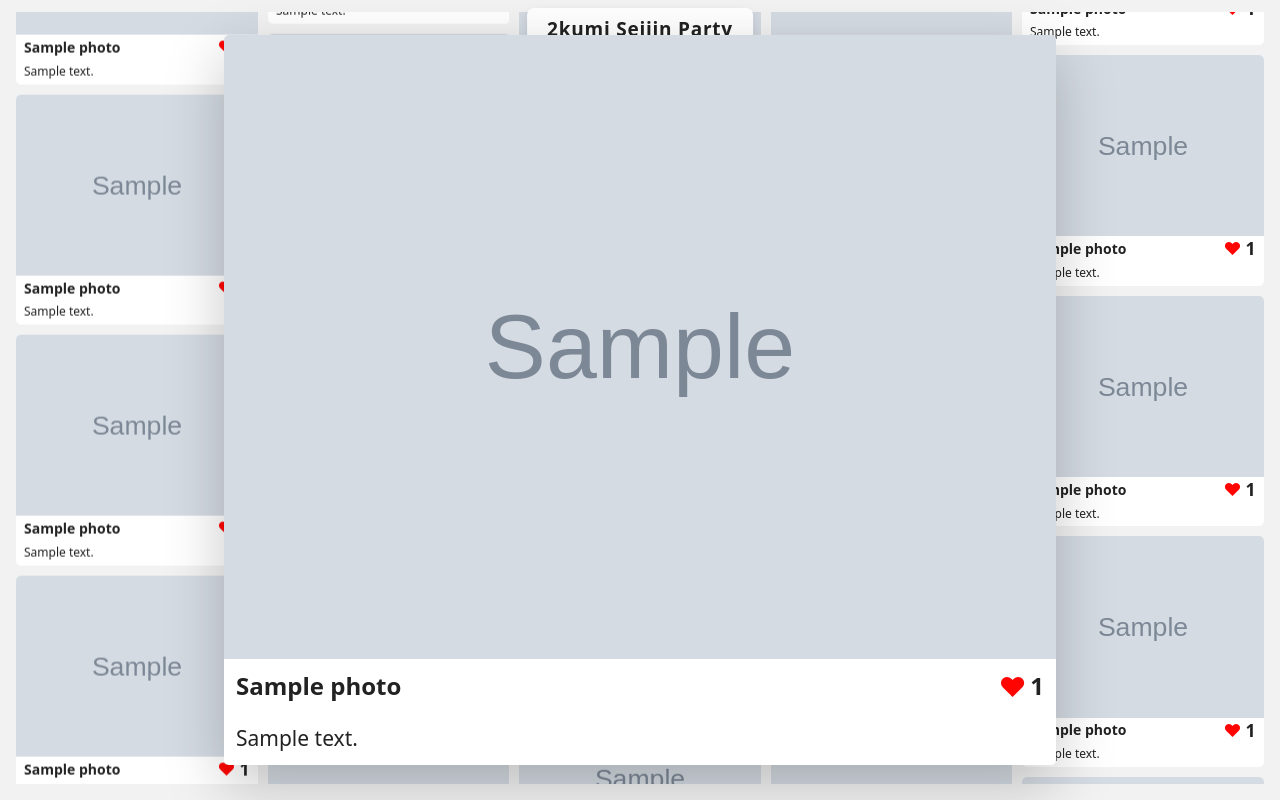
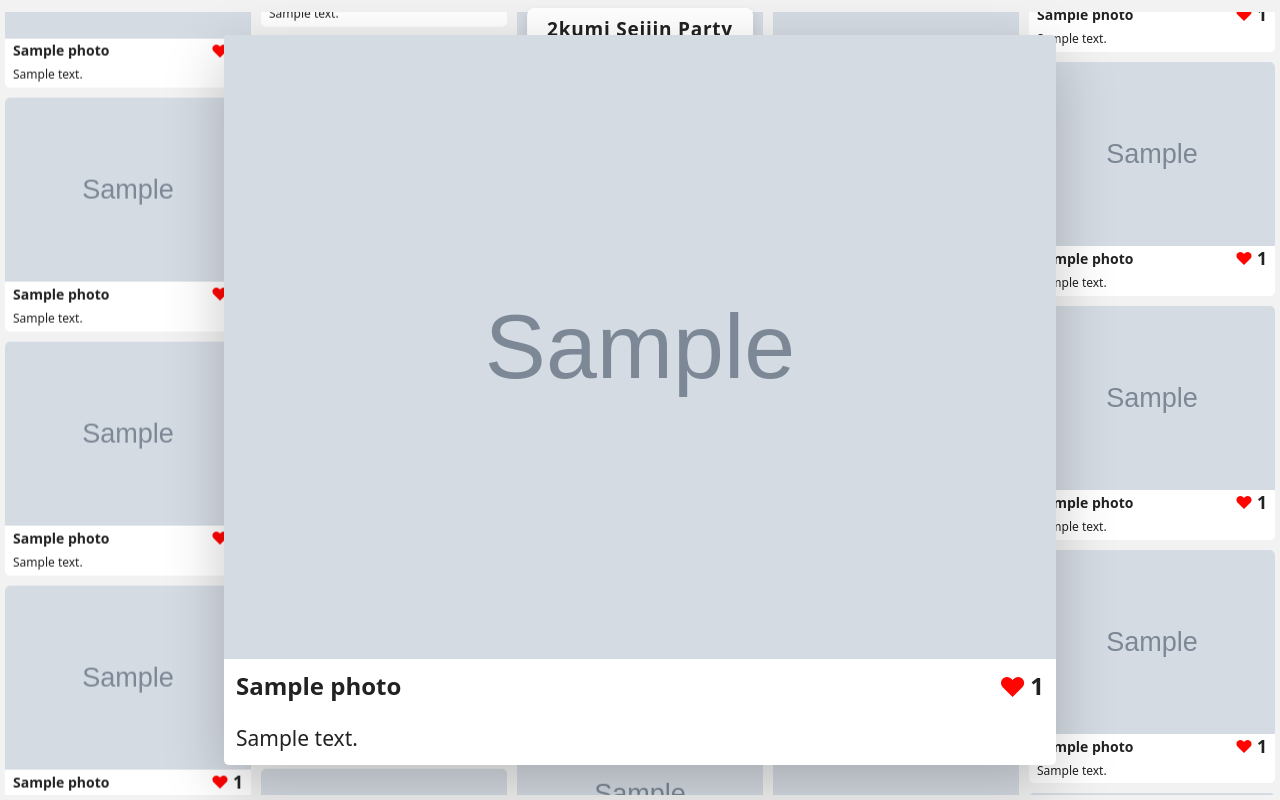
Before and after one commit to tama-git/seijinphoto_2026, a Django app: template photos/templates/photos/screen.html in a window 1280 px wide. Run offline with Django 5.2, Linux system fonts and the light colour scheme; the template is opened without the code that fills it: values that come from a table or form of the project are taken from there, others are empty; tables that the repository leaves empty hold one stand-in row (values such as "Sample post"); grey boxes marked "Sample" are stand-in pictures; data that the repository does not hold is empty.

Commit message:
スクリーンの橋の枠の微調整

```diff
--- a/photos/static/photos/css/screen.css
+++ b/photos/static/photos/css/screen.css
@@ -62,7 +62,7 @@ body::-webkit-scrollbar {
 ======================================== */
 .screen-main {
   height: 100vh;
-  padding: 12px 16px 16px;
+  padding: 12px 5px 5px;
   box-sizing: border-box;
   overflow: hidden;
 }
```
